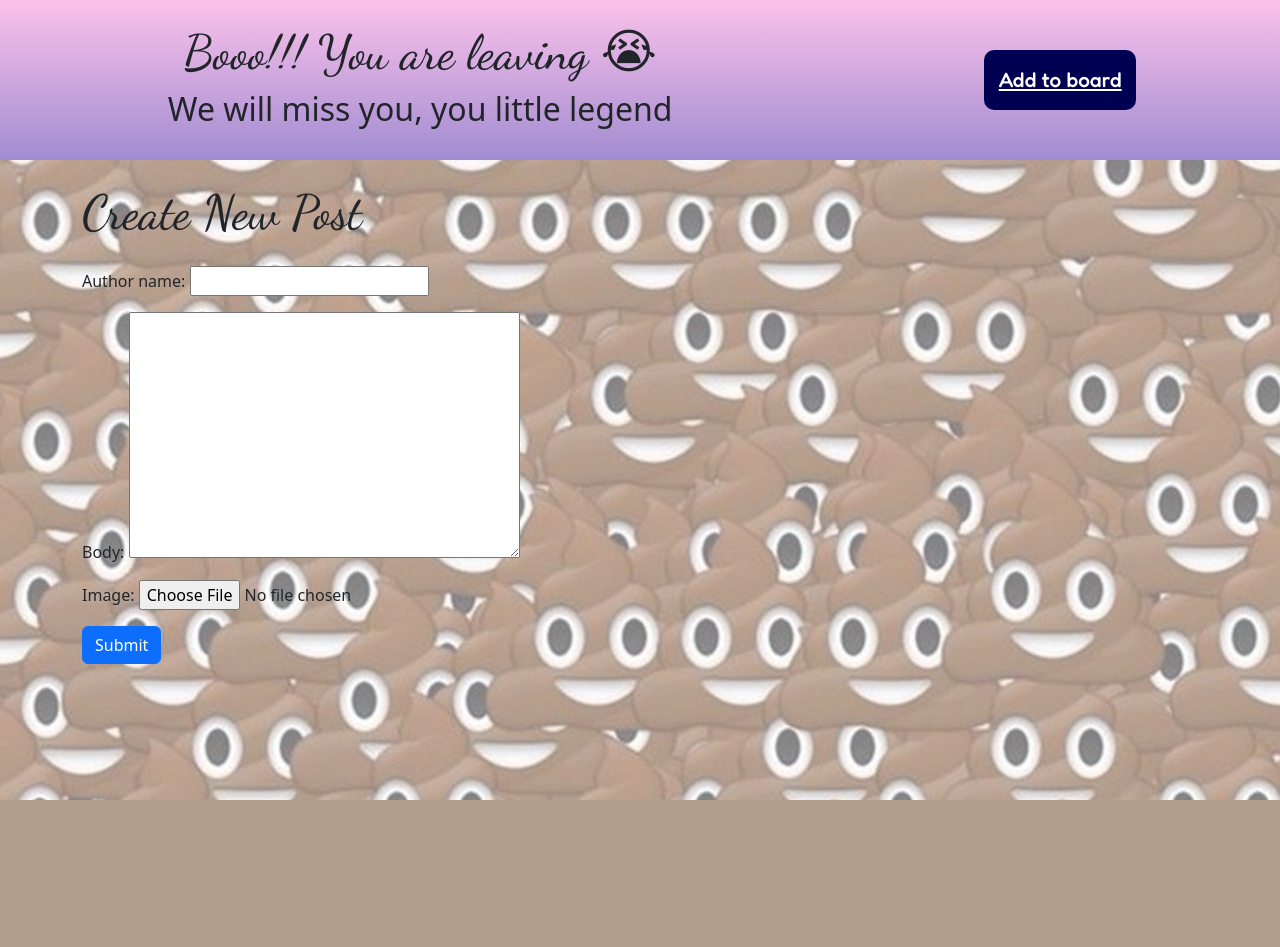
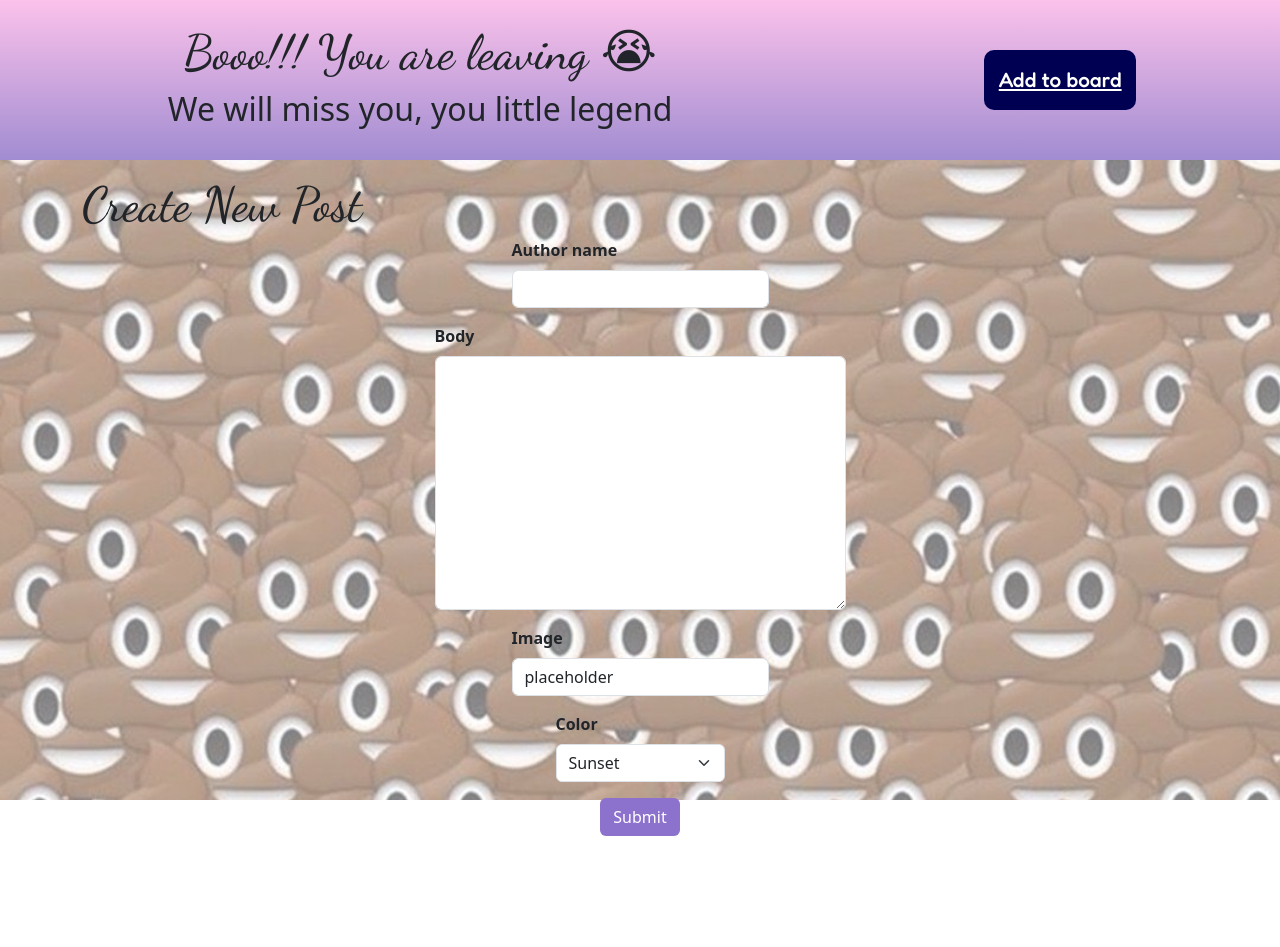
Before and after one commit to tmarkec/laura-kd, a Django app: page /create/ in a window 1280 px wide. Before the commit the page ends 800 px from the top, so only its background shows below. Run offline with Django 5.2, Linux system fonts and the light colour scheme; some libraries are stand-ins or nearby versions; some web fonts are replaced.

Commit message:
add colors,sound, cloudinary, model field, style

```diff
--- a/kudoboard/settings.py
+++ b/kudoboard/settings.py
@@ -58,8 +58,13 @@ INSTALLED_APPS = [
     "post",
     # Other
     "cloudinary",
+    'crispy_forms',
+    'crispy_bootstrap5',
     # "cloudinary_storage",
 ]
+
+CRISPY_ALLOWED_TEMPLATE_PACKS = "bootstrap5"
+CRISPY_TEMPLATE_PACK = 'bootstrap5'
 
 MIDDLEWARE = [
     "django.middleware.security.SecurityMiddleware",
@@ -147,6 +152,7 @@ STATICFILES_DIRS = (os.path.join(BASE_DIR, "static"),)
 # Cloudinary Settings
 DEFAULT_FILE_STORAGE = "cloudinary_storage.storage.MediaCloudinaryStorage"
 CLOUIDNARY_URL = os.environ.get("CLOUDINARY_URL")
+MEDIA_URL = '/media/'
 
 # Default primary key field type
 # https://docs.djangoproject.com/en/5.1/ref/settings/#default-auto-field
--- a/post/forms.py
+++ b/post/forms.py
@@ -1,8 +1,23 @@
 # forms.py
 from django import forms
+from crispy_forms.helper import FormHelper
+from crispy_forms.layout import Submit, Layout, Field
 from .models import Post
 
 class PostForm(forms.ModelForm):
     class Meta:
         model = Post
-        fields = ['author_name', 'body', 'image']
+        fields = ['author_name', 'body', 'image', 'color']
+
+    def __init__(self, *args, **kwargs):
+        super(PostForm, self).__init__(*args, **kwargs)
+        self.helper = FormHelper()
+        self.helper.form_method = 'POST'
+        self.helper.add_input(Submit('submit', 'Submit'))
+
+        self.helper.layout = Layout(
+            Field('author_name'),
+            Field('body'),
+            Field('image'),
+            Field('color'),
+        )
--- a/post/models.py
+++ b/post/models.py
@@ -1,6 +1,6 @@
 from django.db import models
 
-# Create your models here.
+from cloudinary.models import CloudinaryField
 
 from django.db import models
 
@@ -11,17 +11,23 @@ class Post(models.Model):
     """
     Creates card posts for board
     """
+    COLOR_CHOICES = [
+
+        ('#FBD1A2', 'Sunset'),
+        ('#7DCFB6', 'Tiffany Blue'),
+        ('#C2AFF0', 'Mauve'),
+        ('#E8F7EE', 'Honey Dew'),
+        ('#EFCA08', 'Jonquil'),
+        ('#00A6A6', 'Light Sea Green'),
+        ('#FF4B3E', 'Tomatoe'),
+    ]
+
 
     author_name = models.CharField(max_length=80)
     body = models.TextField(null=False, blank=False)
-    image = ResizedImageField(
-        size=[400, None],
-        quality=75,
-        upload_to="laura_board_posts/",
-        force_format="WEBP",
-        default="",
-    )
+    image = CloudinaryField('image', default="placeholder")
     posted_date = models.DateTimeField(auto_now=True)
+    color = models.CharField(max_length=20, choices=COLOR_CHOICES, default='Sunset')
 
     class Meta:
         ordering = ["-posted_date"]
--- a/post/templates/post/create_post.html
+++ b/post/templates/post/create_post.html
@@ -1,14 +1,13 @@
-<!-- create_post.html -->
 {% extends "base.html" %}
 {% load static %}
-
+{% load crispy_forms_tags %}
 {% block content %}
 <div class="container">
-    <h1 class="my-4">Create New Post</h1>
-    <form method="POST" enctype="multipart/form-data">  <!-- Ensure to include enctype for file uploads -->
+    <h1 class="mt-3 mb-1">Create New Post</h1>
+    <form method="POST" enctype="multipart/form-data" class="kudo">
         {% csrf_token %}
-        {{ form.as_p }}  <!-- Render the form fields -->
-        <button type="submit" class="btn btn-primary">Submit</button>
+        {{ form|crispy }}
+        <button type="submit" class="btn btn-boo" id="submit-btn">Submit</button>
     </form>
 </div>
 {% endblock %}
--- a/post/views.py
+++ b/post/views.py
@@ -1,3 +1,4 @@
+import time
 from django.shortcuts import render, redirect
 from django.views.generic import ListView
 from .models import Post
@@ -8,8 +9,12 @@ class PostListView(ListView):
     template_name = 'post/posts.html'
     context_object_name = 'posts'
 
-    def get_queryset(self):
-        return Post.objects.all()
+    # def get_queryset(self):
+    #     return Post.objects.all()
+    def get_context_data(self, **kwargs):
+        context = super().get_context_data(**kwargs)
+        context['play_sound'] = self.request.session.pop('sound_play', False)
+        return context
 
 
 class PostCreateView(ListView):
@@ -21,5 +26,6 @@ class PostCreateView(ListView):
         form = PostForm(request.POST, request.FILES)
         if form.is_valid():
             form.save()
+            request.session['sound_play'] = True
             return redirect('posts')
         return render(request, 'post/create_post.html', {'form': form})
--- a/static/css/style.css
+++ b/static/css/style.css
@@ -8,7 +8,9 @@ font-family: "Sofadi One", system-ui;
 font-family: "Dancing Script", cursive;
 
 */
-
+body {
+    overflow-x: hidden;
+}
 
 /* Header styling */
 
@@ -54,3 +56,65 @@ main::before {
     opacity: 0.5;
     z-index: -1;
 }
+
+/* form styling */
+.kudo {
+    display: flex;
+    flex-direction: column;
+    align-items: center;
+    column-gap: 20px;
+    margin-bottom: 10%;
+    max-height: 100 wh;
+}
+
+.asteriskField {
+    display: none;
+}
+.form-label {
+    font-weight: 600;
+}
+
+.btn-boo {
+    background-color: #8d72cd;
+    color: white;
+    font-weight: 400;
+}
+
+.btn-boo:hover {
+    cursor: pointer;
+    background-color: rgb(0, 0, 0);
+    color: #a18cd1;
+}
+
+/* post container */
+.image-container {
+    max-width: 100%;
+    max-height: 150px;
+    overflow: hidden;
+    display: flex;
+    justify-content: center;
+    align-items: center;
+}
+
+.image-container img {
+    width: auto;
+    height: 100%;
+    object-fit: cover;
+}
+
+.card {
+    transition: transform 0.3s;
+    box-shadow: 0 4px 8px rgba(0, 0, 0, 0.6);
+    border-radius: 8px;
+}
+
+.card:hover {
+    transform: scale(1.1);
+}
+
+.copy {
+    max-width: 20px;
+    background-color: black;
+    color: #8d72cd;
+    text-align: center;
+}
--- a/templates/base.html
+++ b/templates/base.html
@@ -49,6 +49,5 @@
         {% block content %}
         {% endblock %}
     </main>
-
   </body>
 </html>
```
Also changed, not shown: post/templates/post/posts.html (+13 -5 lines), requirements.txt (+2 -7 lines), laura_board_posts/Screenshot_2024-09-16_174147_8yyaOlA.webp (added), laura_board_posts/Screenshot_2024-09-16_174147_Ao85QwT.webp (added), laura_board_posts/Screenshot_2024-09-16_174147_Lx3QuXz.webp (added), laura_board_posts/Screenshot_2024-09-16_174147_NDitEZv.webp (added), laura_board_posts/Screenshot_2024-09-16_174147_Rp6uY7W.webp (added), post/migrations/0002_alter_post_image.py (added), post/migrations/0003_post_color.py (added), static/js/script.js (added), 1 other file.
